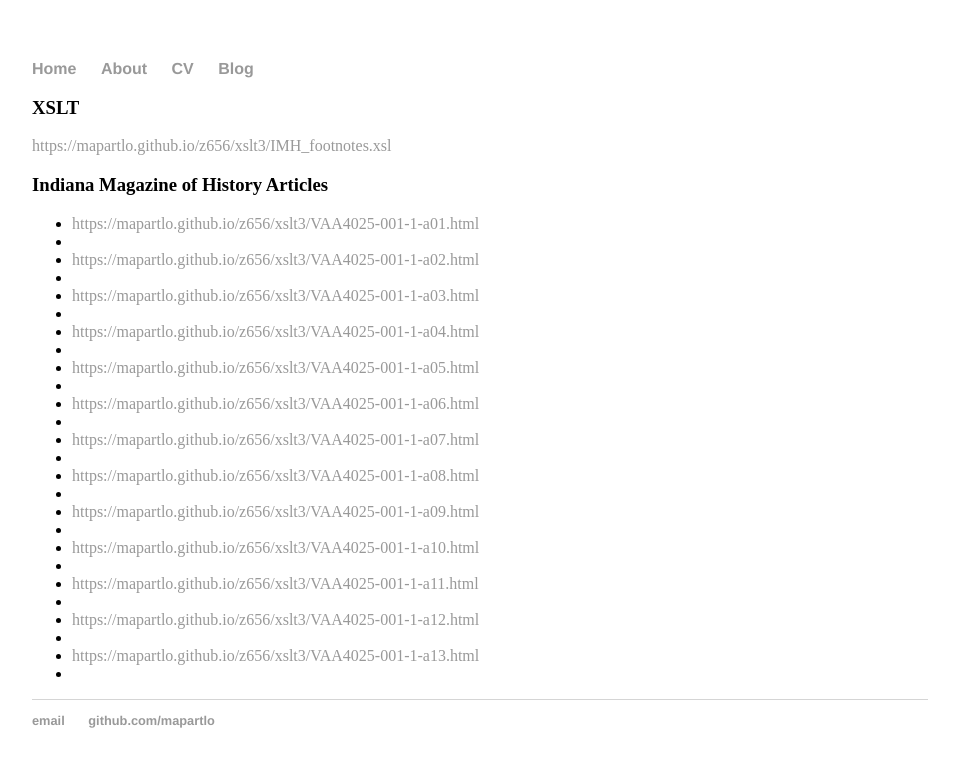
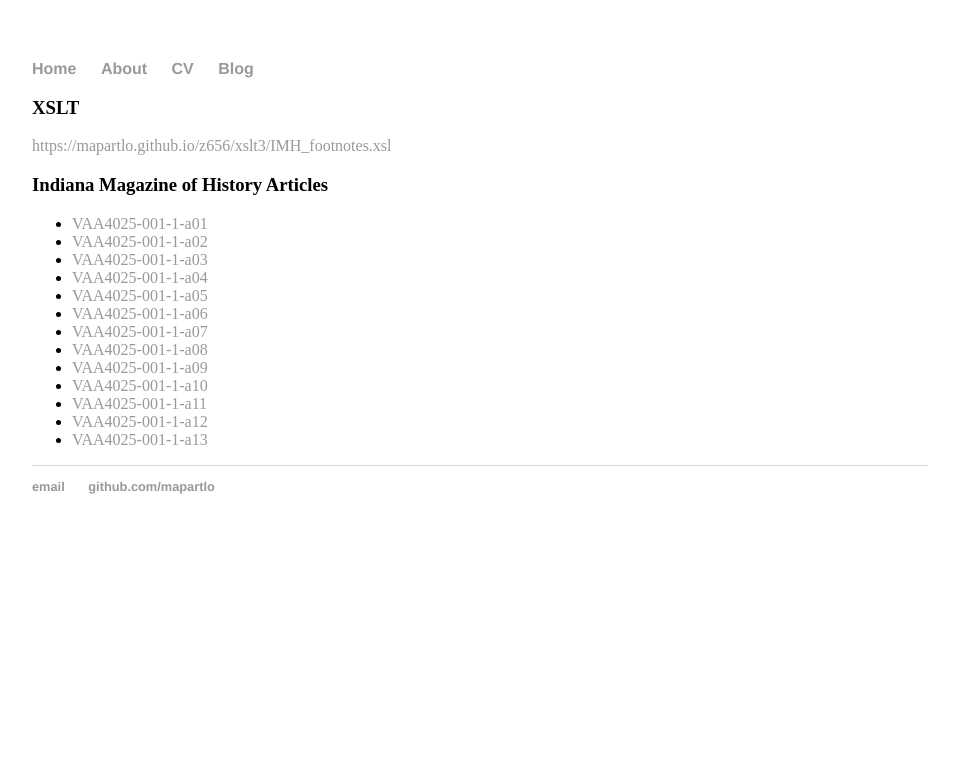
Before and after one commit to miapartlow/mapartlo.github.io, a Jekyll site: the page built from z656/xslt3/index.html, in a window 1280 px wide. Shown: the top 767 px of the page, without its empty margins (160-1119 px from the left). Built offline with Jekyll 4.4.1, drawn with Linux system fonts in a browser that asks for light colours; some of the changed lines change nothing that is shown.

Commit message:
Update index.html

```diff
--- a/z656/xslt3/index.html
+++ b/z656/xslt3/index.html
@@ -8,17 +8,17 @@ title: "Mia Partlow, Digital Publishing Expert"
 
 <h3>Indiana Magazine of History Articles</h3>
 <ul>
-<li><a href="https://mapartlo.github.io/z656/xslt3/VAA4025-001-1-a01.html">https://mapartlo.github.io/z656/xslt3/VAA4025-001-1-a01.html</a><li>
-<li><a href="https://mapartlo.github.io/z656/xslt3/VAA4025-001-1-a02.html">https://mapartlo.github.io/z656/xslt3/VAA4025-001-1-a02.html</a><li>
-<li><a href="https://mapartlo.github.io/z656/xslt3/VAA4025-001-1-a03.html">https://mapartlo.github.io/z656/xslt3/VAA4025-001-1-a03.html</a><li>
-<li><a href="https://mapartlo.github.io/z656/xslt3/VAA4025-001-1-a04.html">https://mapartlo.github.io/z656/xslt3/VAA4025-001-1-a04.html</a><li>
-<li><a href="https://mapartlo.github.io/z656/xslt3/VAA4025-001-1-a05.html">https://mapartlo.github.io/z656/xslt3/VAA4025-001-1-a05.html</a><li>
-<li><a href="https://mapartlo.github.io/z656/xslt3/VAA4025-001-1-a06.html">https://mapartlo.github.io/z656/xslt3/VAA4025-001-1-a06.html</a><li>
-<li><a href="https://mapartlo.github.io/z656/xslt3/VAA4025-001-1-a07.html">https://mapartlo.github.io/z656/xslt3/VAA4025-001-1-a07.html</a><li>
-<li><a href="https://mapartlo.github.io/z656/xslt3/VAA4025-001-1-a08.html">https://mapartlo.github.io/z656/xslt3/VAA4025-001-1-a08.html</a><li>
-<li><a href="https://mapartlo.github.io/z656/xslt3/VAA4025-001-1-a09.html">https://mapartlo.github.io/z656/xslt3/VAA4025-001-1-a09.html</a><li>
-<li><a href="https://mapartlo.github.io/z656/xslt3/VAA4025-001-1-a10.html">https://mapartlo.github.io/z656/xslt3/VAA4025-001-1-a10.html</a><li>
-<li><a href="https://mapartlo.github.io/z656/xslt3/VAA4025-001-1-a11.html">https://mapartlo.github.io/z656/xslt3/VAA4025-001-1-a11.html</a><li>
-<li><a href="https://mapartlo.github.io/z656/xslt3/VAA4025-001-1-a12.html">https://mapartlo.github.io/z656/xslt3/VAA4025-001-1-a12.html</a><li>
-<li><a href="https://mapartlo.github.io/z656/xslt3/VAA4025-001-1-a13.html">https://mapartlo.github.io/z656/xslt3/VAA4025-001-1-a13.html</a><li>
+<li><a href="https://mapartlo.github.io/z656/xslt3/VAA4025-001-1-a01.html">VAA4025-001-1-a01</a></li>
+<li><a href="https://mapartlo.github.io/z656/xslt3/VAA4025-001-1-a02.html">VAA4025-001-1-a02</a></li>
+<li><a href="https://mapartlo.github.io/z656/xslt3/VAA4025-001-1-a03.html">VAA4025-001-1-a03</a></li>
+<li><a href="https://mapartlo.github.io/z656/xslt3/VAA4025-001-1-a04.html">VAA4025-001-1-a04</a></li>
+<li><a href="https://mapartlo.github.io/z656/xslt3/VAA4025-001-1-a05.html">VAA4025-001-1-a05</a></li>
+<li><a href="https://mapartlo.github.io/z656/xslt3/VAA4025-001-1-a06.html">VAA4025-001-1-a06</a></li>
+<li><a href="https://mapartlo.github.io/z656/xslt3/VAA4025-001-1-a07.html">VAA4025-001-1-a07</a></li>
+<li><a href="https://mapartlo.github.io/z656/xslt3/VAA4025-001-1-a08.html">VAA4025-001-1-a08</a></li>
+<li><a href="https://mapartlo.github.io/z656/xslt3/VAA4025-001-1-a09.html">VAA4025-001-1-a09</a></li>
+<li><a href="https://mapartlo.github.io/z656/xslt3/VAA4025-001-1-a10.html">VAA4025-001-1-a10</a></li>
+<li><a href="https://mapartlo.github.io/z656/xslt3/VAA4025-001-1-a11.html">VAA4025-001-1-a11</a></li>
+<li><a href="https://mapartlo.github.io/z656/xslt3/VAA4025-001-1-a12.html">VAA4025-001-1-a12</a></li>
+<li><a href="https://mapartlo.github.io/z656/xslt3/VAA4025-001-1-a13.html">VAA4025-001-1-a13</a></li>
 </ul>
```
